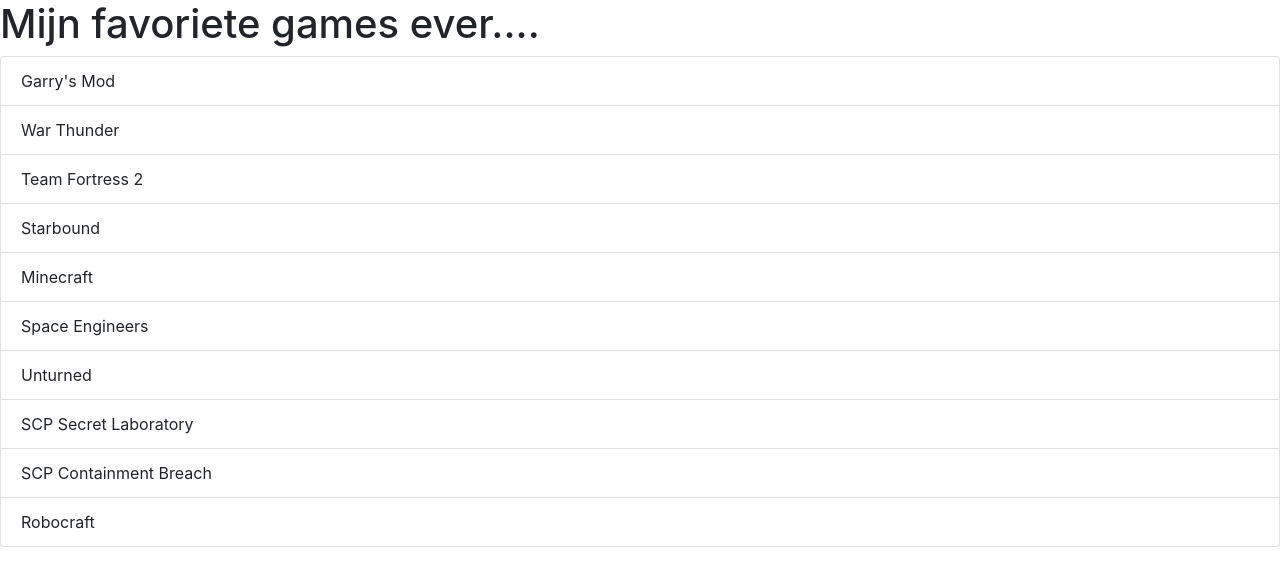
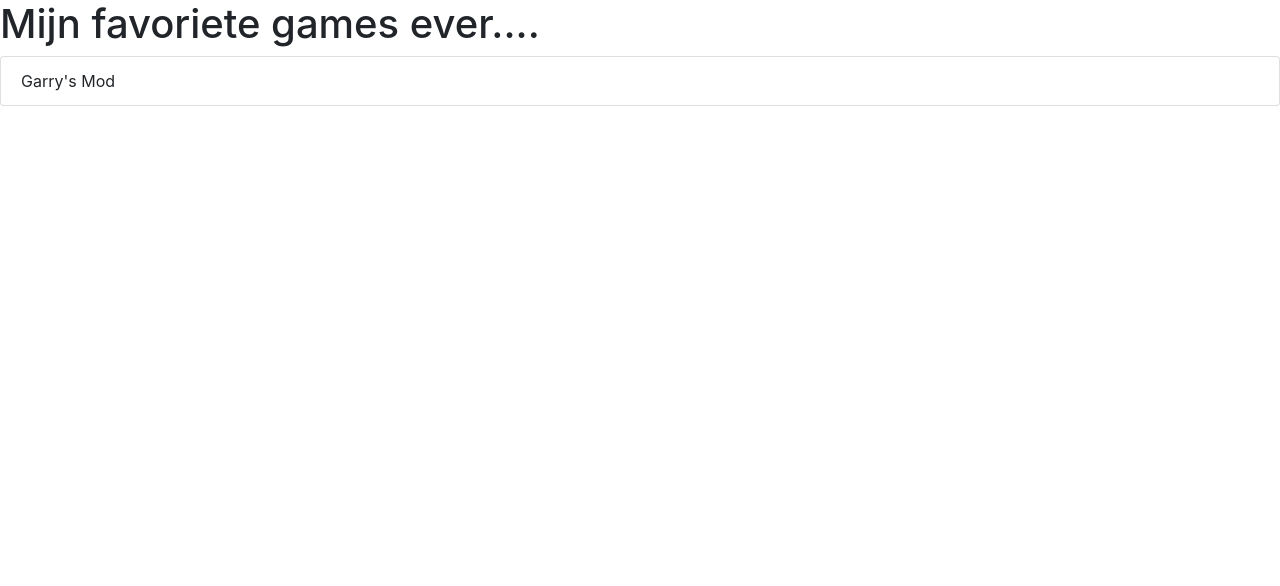
Before and after one commit to Ali-Qurbani/vebr-ali-qurbani-327417, a plain HTML site: page index.html in a window 1280 px wide. Drawn offline with nearby package versions, Linux system fonts and the light colour scheme.

Commit message:
4de Commit

```diff
--- a/index.html
+++ b/index.html
@@ -8,21 +8,12 @@
     <!-- Bootstrap CSS -->
     <link rel="stylesheet" href="https://stackpath.bootstrapcdn.com/bootstrap/4.3.1/css/bootstrap.min.css" integrity="sha384-ggOyR0iXCbMQv3Xipma34MD+dH/1fQ784/j6cY/iJTQUOhcWr7x9JvoRxT2MZw1T" crossorigin="anonymous">
 
-    <title>Hello, world!</title>
+    <title>Vebr Toets</title>
   </head>
   <body>
     <h1>Mijn favoriete games ever....</h1>
     <ul class="list-group">
         <li class="list-group-item">Garry's Mod</li>
-        <li class="list-group-item">War Thunder</li>
-        <li class="list-group-item">Team Fortress 2</li>
-        <li class="list-group-item">Starbound</li>
-        <li class="list-group-item">Minecraft</li>
-        <li class="list-group-item">Space Engineers</li>
-        <li class="list-group-item">Unturned</li>
-        <li class="list-group-item">SCP Secret Laboratory</li>
-        <li class="list-group-item">SCP Containment Breach</li>
-        <li class="list-group-item">Robocraft</li>
       </ul>
 
     <!-- Optional JavaScript -->
```
